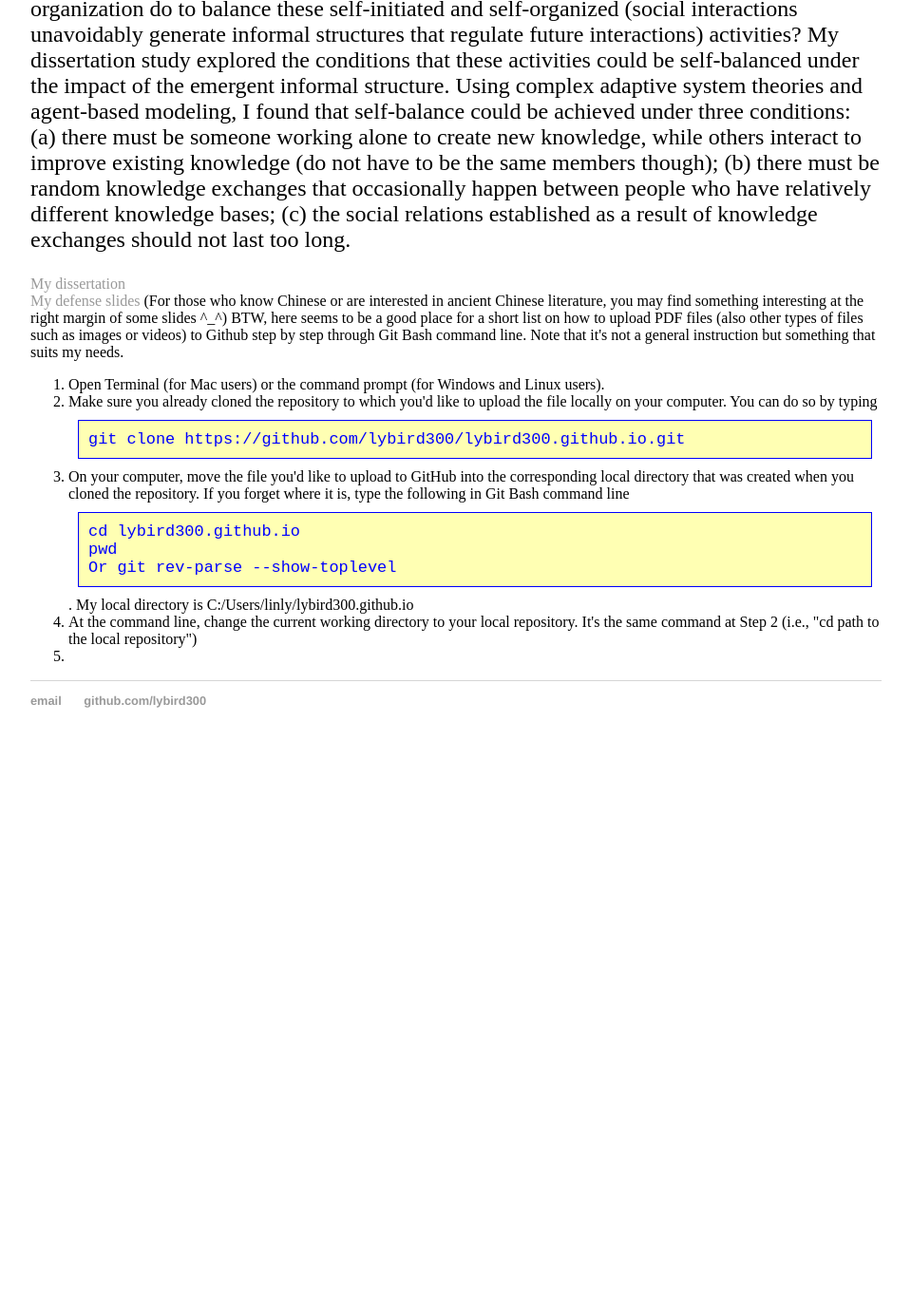
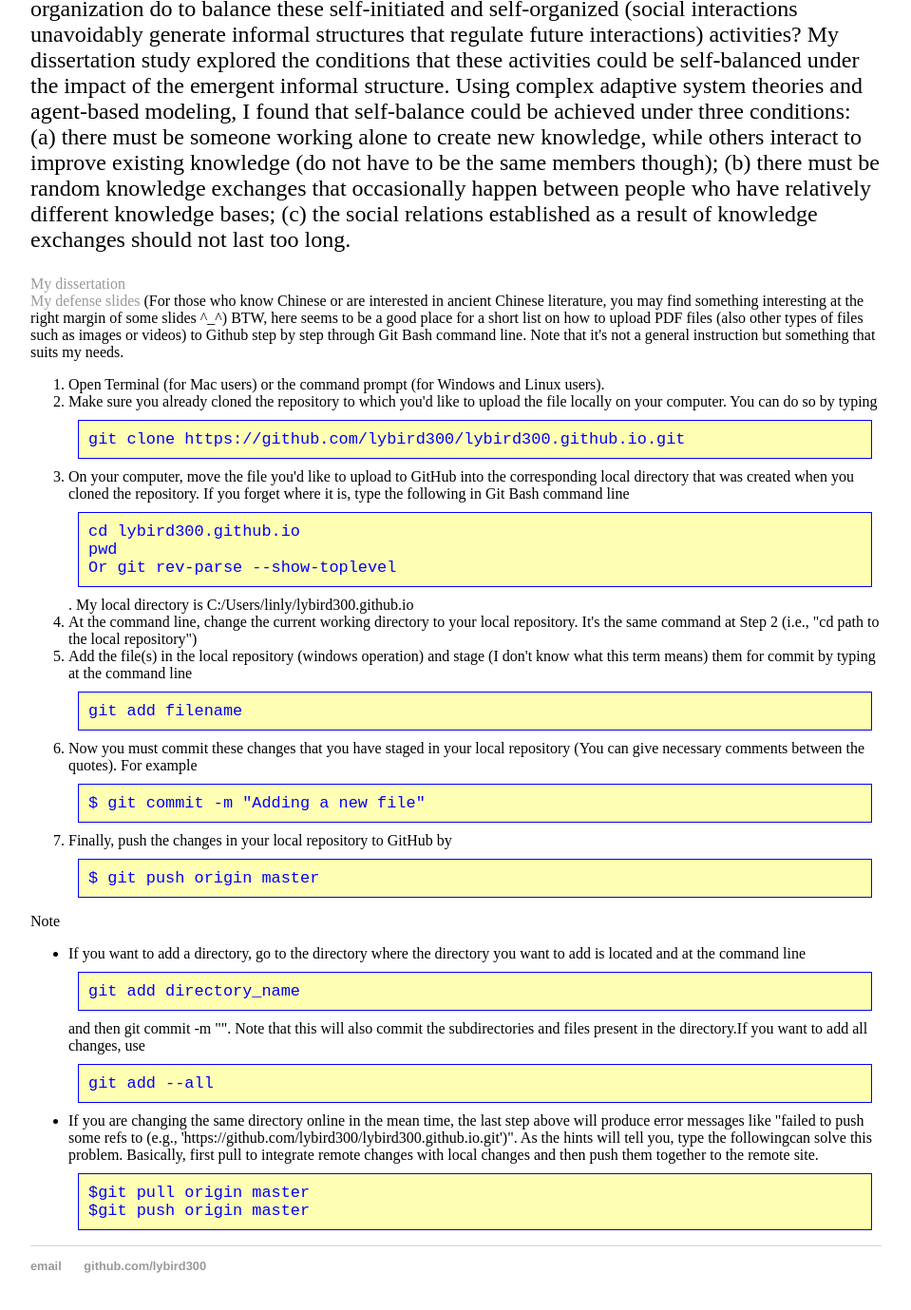
Before and after one commit to lybird300/lybird300.github.io, a Jekyll site: the page built from before/index.html, in a window 1280 px wide and 1400 px high, scrolled down 997 px. Shown: the top 1379 px of the window at 95% size, without its empty margins (160-1119 px from the left). Built offline with Jekyll 4.4.1, drawn with Linux system fonts in a browser that asks for light colours; before the commit the page ends 1802 px from its top, so only the background shows below that.

Commit message:
Update index.html

```diff
--- a/before/index.html
+++ b/before/index.html
@@ -21,5 +21,12 @@ BTW, here seems to be a good place for a short list on how to upload PDF files (
 <li>Make sure you already cloned the repository to which you'd like to upload the file locally on your computer. You can do so by typing<br/><pre><code>git clone https://github.com/lybird300/lybird300.github.io.git</code></pre></li>
 <li>On your computer, move the file you'd like to upload to GitHub into the corresponding local directory that was created when you cloned the repository. If you forget where it is, type the following in Git Bash command line<br/><pre><code>cd lybird300.github.io<br/>pwd<br/>Or git rev-parse --show-toplevel</code></pre>. My local directory is C:/Users/linly/lybird300.github.io</li>
 <li>At the command line, change the current working directory to your local repository. It's the same command at Step 2 (i.e., "cd path to the local repository")</li>
-<li></li>
+<li>Add the file(s) in the local repository (windows operation) and stage (I don't know what this term means) them for commit by typing at the command line<br/><pre><code>git add filename</code></pre></li>
+<li>Now you must commit these changes that you have staged in your local repository (You can give necessary comments between the quotes). For example<pre><code>$ git commit -m "Adding a new file"</code></pre></li>
+<li>Finally, push the changes in your local repository to GitHub by <pre><code>$ git push origin master</code></pre></li>
 </ol>
+Note
+<ul>
+<li>If you want to add a directory, go to the directory where the directory you want to add is located and at the command line<br/><pre><code>git add directory_name</code></pre> and then git commit -m "". Note that this will also commit the subdirectories and files present in the directory.If you want to add all changes, use <br/><pre><code>git add --all</code></pre></li>
+<li>If you are changing the same directory online in the mean time, the last step above will produce error messages like "failed to push some refs to <your remote repository address> (e.g., 'https://github.com/lybird300/lybird300.github.io.git')". As the hints will tell you, type the followingcan solve this problem. Basically, first pull to integrate remote changes with local changes and then push them together to the remote site. <br/><pre><code>$git pull origin master<br/>$git push origin master</code></pre></li>
+</ul>
```
